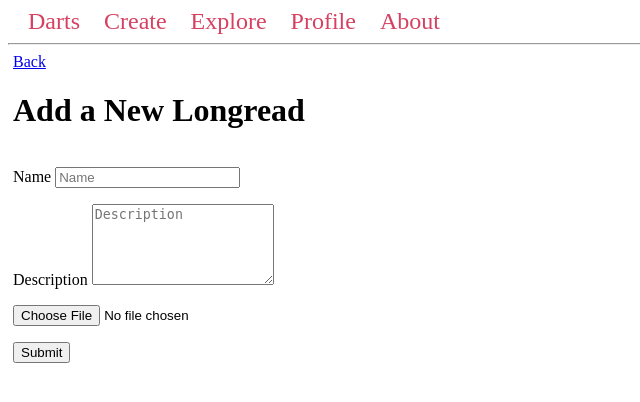
After one commit to azhesov/darts-mysql-flask, a Flask app: page /worlds/1/create/ in a window 1280 px wide. The commit adds this page. Shown: the top 402 px of the page, without its empty margins (0-640 px from the left). Run offline with Flask 3, Linux system fonts and the light colour scheme.

Commit message:
added functionality and photos

```diff
--- a/app.py
+++ b/app.py
@@ -1,14 +1,21 @@
 import os
-
-from flask import Flask, render_template, request, url_for, redirect
+import datetime
+import sqlalchemy
+from flask import Flask, render_template, request, url_for, redirect, session
 from flask_sqlalchemy import SQLAlchemy
+from sqlalchemy.types import TIMESTAMP
 from sqlalchemy import func
+from werkzeug.utils import secure_filename
 
 basedir = os.path.abspath(os.path.dirname(__file__))
-app = Flask(__name__)
-app.config['SQLALCHEMY_DATABASE_URI'] = \
-    'sqlite:///' + os.path.join(basedir, 'sqlite_darts.db')
+UPLOAD_FOLDER = os.path.join('staticFiles', 'images')
+
+app = Flask(__name__, template_folder='templates', static_folder='staticFiles')
+app.config['SQLALCHEMY_DATABASE_URI'] = 'sqlite:///' + os.path.join(basedir, 'sqlite_darts.db')
 app.config['SQLALCHEMY_TRACK_MODIFICATIONS'] = False
+app.config['UPLOAD_FOLDER'] = UPLOAD_FOLDER
+app.secret_key = 'Secret key'
+
 
 db = SQLAlchemy(app)
 
@@ -16,72 +23,477 @@ db = SQLAlchemy(app)
 class LongRead(db.Model):
     __tablename__ = 'LongRead'
     id = db.Column(db.Integer, primary_key=True)
+    world_id = db.Column(db.Integer, db.ForeignKey('World.id'), nullable=False)
     name = db.Column(db.String(100), nullable=False)
     description = db.Column(db.String(1000), nullable=False)
-    img_link = db.Column(db.String(200), nullable=False)
-    text = db.Column(db.String(10000), nullable=False)
+    img_link = db.Column(db.String(200), nullable=True)
+
+    # from timeline
+    map_link = db.Column(db.String(200), nullable=True)
+    time_line_link = db.Column(db.String(200), nullable=True)
+
+    chapters = db.relationship('Chapter', backref='longread', lazy=True)
+    blockcontents = db.relationship('BlockContent', backref='longread', lazy=True)
 
     def __repr__(self):
         return f'<LongRead {self.name}>'
 
 
-@app.route('/')
-def index():
+@app.route('/explore/')
+def longread_index():
     longreads = LongRead.query.all()
-    return render_template('index.html', longreads=longreads)
+    return render_template('longread_index.html', longreads=longreads)
 
 
-@app.route('/<int:longread_id>/')
+@app.route('/longreads/<int:longread_id>/')
 def longread(longread_id):
     longread = LongRead.query.get_or_404(longread_id)
-    return render_template('longread.html', longread=longread)
+    chapters = Chapter.query.filter(Chapter.longread_id == longread_id).all()
+    return render_template('longread.html', longread=longread, chapters=chapters)
 
 
-@app.route('/create/', methods=('GET', 'POST'))
-def create():
+@app.route('/worlds/<int:world_id>/create/', methods=('GET', 'POST'))
+def longread_create(world_id):
     if request.method == 'POST':
         name = request.form['name']
         description = request.form['description']
-        img_link = request.form['img_link']
-        text = request.form['text']
-        longread = LongRead(name=name,
-                          description=description,
-                          img_link=img_link,
-                          text=text)
+        uploaded_img = request.files['uploaded-file']
+        longread = LongRead(world_id=world_id,
+                            name=name,
+                            description=description)
+
         db.session.add(longread)
+        db.session.flush()
+        db.session.refresh(longread)
+        filename = uploaded_img.filename
+        if filename == '':
+            longread.img_link = "/staticFiles/images/QuestionMark.jpg"
+        else:
+            longread_img_name = "longread" + str(longread.id) + ".jpg"
+            uploaded_img.save(os.path.join(app.config['UPLOAD_FOLDER'], longread_img_name))
+            longread.img_link = "/" + os.path.join(app.config['UPLOAD_FOLDER'], longread_img_name)
         db.session.commit()
 
-        return redirect(url_for('index'))
+        return redirect(url_for('world', world_id=world_id))
 
-    return render_template('create.html')
+    return render_template('create_longread.html', world_id=world_id)
 
 
-@app.route('/<int:longread_id>/edit/', methods=('GET', 'POST'))
-def edit(longread_id):
+@app.route('/longreads/<int:longread_id>/edit/', methods=('GET', 'POST'))
+def longread_edit(longread_id):
     longread = LongRead.query.get_or_404(longread_id)
-
+    longread_id = longread.id
     if request.method == 'POST':
         name = request.form['name']
         description = request.form['description']
-        img_link = request.form['img_link']
-        text = request.form['text']
-
+        uploaded_img = request.files['uploaded-file']
+        filename = uploaded_img.filename
+        if filename != '':
+            if longread.img_link != "/staticFiles/images/QuestionMark.jpg":
+                os.remove(longread.img_link[1:])
+            longread_img_name = "longread" + str(longread.id) + ".jpg"
+            uploaded_img.save(os.path.join(app.config['UPLOAD_FOLDER'], longread_img_name))
+            longread.img_link = "/" + os.path.join(app.config['UPLOAD_FOLDER'], longread_img_name)
         longread.name = name
         longread.description = description
-        longread.img_link = img_link
-        longread.text = text
 
         db.session.add(longread)
         db.session.commit()
 
-        return redirect(url_for('index'))
+        return redirect(url_for('longread', longread_id=longread_id))
 
-    return render_template('edit.html', longread=longread)
+    return render_template('edit_longread.html', longread=longread)
 
 
-@app.post('/<int:longread_id>/delete/')
-def delete(longread_id):
+@app.post('/longreads/<int:longread_id>/delete_longread_image/')
+def delete_longread_image(longread_id):
     longread = LongRead.query.get_or_404(longread_id)
+    if longread.img_link != "/staticFiles/images/QuestionMark.jpg":
+        os.remove(longread.img_link[1:])
+        longread.img_link = "/staticFiles/images/QuestionMark.jpg"
+        db.session.add(longread)
+        db.session.commit()
+    return redirect(url_for('longread', longread_id=longread_id))
+
+
+@app.post('/longreads/<int:longread_id>/delete/')
+def longread_delete(longread_id):
+    longread = LongRead.query.get_or_404(longread_id)
+    world_id = longread.world_id
+    chapters = Chapter.query.filter(Chapter.longread_id == longread_id).all()
+    for chapter in chapters:
+        chapter_delete(chapter.id)
+    if longread.img_link != "/staticFiles/images/QuestionMark.jpg":
+        os.remove(longread.img_link[1:])
     db.session.delete(longread)
     db.session.commit()
-    return redirect(url_for('index'))
+    return redirect(url_for('world', world_id=world_id))
+
+
+class Chapter(db.Model):
+    __tablename__ = 'Chapter'
+    id = db.Column(db.Integer, primary_key=True)
+    name = db.Column(db.String(100), nullable=False)
+    longread_id = db.Column(db.Integer, db.ForeignKey('LongRead.id'), nullable=False)
+
+    blockcontents = db.relationship('BlockContent', backref='chapter', lazy=True)
+
+    def __repr__(self):
+        return f'<Chapter {self.name}>'
+
+
+@app.route('/chapter/<int:chapter_id>/')
+def chapter(chapter_id):
+    chapter = Chapter.query.get_or_404(chapter_id)
+    blockcontents = BlockContent.query.filter(BlockContent.chapter_id == chapter_id,
+                                              BlockContent.longread_id == chapter.longread_id).all()
+    return render_template('chapter.html', chapter=chapter, blockcontents=blockcontents)
+
+
+@app.route('/longreads/<int:longread_id>/create/', methods=('GET', 'POST'))
+def chapter_create(longread_id):
+    if request.method == 'POST':
+        name = request.form['name']
+
+        chapter = Chapter(name=name, longread_id=longread_id)
+
+        db.session.add(chapter)
+        db.session.commit()
+
+        return redirect(url_for('longread', longread_id=longread_id))
+
+    return render_template('create_chapter.html', longread_id=longread_id)
+
+
+@app.route('/chapter/<int:chapter_id>/edit/', methods=('GET', 'POST'))
+def chapter_edit(chapter_id):
+    chapter = Chapter.query.get_or_404(chapter_id)
+    longread_id = chapter.longread_id
+    if request.method == 'POST':
+        name = request.form['name']
+
+        chapter.name = name
+        chapter.longread_id = longread_id
+
+        db.session.add(chapter)
+        db.session.commit()
+
+        return redirect(url_for('chapter', chapter_id=chapter_id))
+
+    return render_template('edit_chapter.html', chapter=chapter)
+
+
+@app.post('/chapter/<int:chapter_id>/delete/')
+def chapter_delete(chapter_id):
+    chapter = Chapter.query.get_or_404(chapter_id)
+    longread_id = chapter.longread_id
+    blockcontents = BlockContent.query.filter(BlockContent.chapter_id == chapter_id,
+                                              BlockContent.longread_id == chapter.longread_id).all()
+    for blockcontent in blockcontents:
+        blockcontent_delete(blockcontent.id)
+    db.session.delete(chapter)
+    db.session.commit()
+    return redirect(url_for('longread', longread_id=longread_id))
+
+
+class BlockContent(db.Model):
+    __tablename__ = 'BlockContent'
+    id = db.Column(db.Integer, primary_key=True)
+    longread_id = db.Column(db.Integer, db.ForeignKey('LongRead.id'), nullable=False)
+    chapter_id = db.Column(db.Integer, db.ForeignKey('Chapter.id'), nullable=False)
+    text = db.Column(db.String(10000), nullable=True)
+    img_link = db.Column(db.String(200), nullable=True)
+
+    # from event
+    coordx = db.Column(db.Integer, nullable=True)
+    coordy = db.Column(db.Integer, nullable=True)
+    time = db.Column(db.DateTime(timezone=True), nullable=True)
+    floating_text = db.Column(db.String(200), nullable=True)
+
+    def __repr__(self):
+        return f'<BlockContent {self.name}>'
+
+
+@app.route('/blockcontent/<int:longread_id>/<int:chapter_id>/create/', methods=('GET', 'POST'))
+def blockcontent_create(longread_id, chapter_id):
+    if request.method == 'POST':
+        text = request.form['text']
+        uploaded_img = request.files['uploaded-file']
+        coordx = -1
+        coordy = -1
+        time = datetime.datetime.now()
+        floating_text = ""
+
+        blockcontent = BlockContent(longread_id=longread_id,
+                                    chapter_id=chapter_id,
+                                    text=text,
+                                    coordx=coordx,
+                                    coordy=coordy,
+                                    time=time,
+                                    floating_text=floating_text)
+        db.session.add(blockcontent)
+        db.session.flush()
+        db.session.refresh(blockcontent)
+        filename = uploaded_img.filename
+        if filename == '':
+            blockcontent.img_link = "/staticFiles/images/font.jpg"
+        else:
+            blockcontent_img_name = "blockcontent" + str(blockcontent.id) + ".jpg"
+            uploaded_img.save(os.path.join(app.config['UPLOAD_FOLDER'], blockcontent_img_name))
+            blockcontent.img_link = "/" + os.path.join(app.config['UPLOAD_FOLDER'], blockcontent_img_name)
+        db.session.commit()
+        return redirect(url_for('chapter', chapter_id=chapter_id))
+
+    return render_template('create_blockcontent.html', chapter_id=chapter_id)
+
+
+@app.route('/blockcontent/<int:blockcontent_id>/edit/', methods=('GET', 'POST'))
+def blockcontent_edit(blockcontent_id):
+    blockcontent = BlockContent.query.get_or_404(blockcontent_id)
+    chapter_id = blockcontent.chapter_id
+    if request.method == 'POST':
+        text = request.form['text']
+        uploaded_img = request.files['uploaded-file']
+        filename = uploaded_img.filename
+        if filename != '':
+            if blockcontent.img_link != "/staticFiles/images/font.jpg":
+                os.remove(blockcontent.img_link[1:])
+            blockcontent_img_name = "blockcontent" + str(blockcontent.id) + ".jpg"
+            uploaded_img.save(os.path.join(app.config['UPLOAD_FOLDER'], blockcontent_img_name))
+            blockcontent.img_link = "/" + os.path.join(app.config['UPLOAD_FOLDER'], blockcontent_img_name)
+        blockcontent.text = text
+
+        db.session.add(blockcontent)
+        db.session.commit()
+
+        return redirect(url_for('chapter', chapter_id=chapter_id))
+
+    return render_template('edit_blockcontent.html', blockcontent=blockcontent)
+
+
+@app.post('/blockcontent/<int:blockcontent_id>/delete_blockcontent_image/')
+def delete_blockcontent_image(blockcontent_id):
+    blockcontent = BlockContent.query.get_or_404(blockcontent_id)
+    if blockcontent.img_link != "/staticFiles/images/font.jpg":
+        os.remove(blockcontent.img_link[1:])
+        blockcontent.img_link = "/staticFiles/images/font.jpg"
+        db.session.add(blockcontent)
+        db.session.commit()
+    return redirect(url_for('chapter', chapter_id=blockcontent.chapter_id))
+
+
+@app.post('/blockcontent/<int:blockcontent_id>/delete/')
+def blockcontent_delete(blockcontent_id):
+    blockcontent = BlockContent.query.get_or_404(blockcontent_id)
+    chapter_id = blockcontent.chapter_id
+    if blockcontent.img_link != "/staticFiles/images/font.jpg":
+        os.remove(blockcontent.img_link[1:])
+    db.session.delete(blockcontent)
+    db.session.commit()
+    return redirect(url_for('chapter', chapter_id=chapter_id))
+
+
+class World(db.Model):
+    __tablename__ = 'World'
+    id = db.Column(db.Integer, primary_key=True)
+    name = db.Column(db.String(100), nullable=False)
+    img_link = db.Column(db.String(200), nullable=True)
+    description = db.Column(db.String(10000), nullable=False)
+
+    longreads = db.relationship('LongRead', backref='world', lazy=True)
+    worldodjs = db.relationship('WorldObj', backref='world', lazy=True)
+
+    def __repr__(self):
+        return f'<World {self.name}>'
+
+
+@app.route('/')
+def index():
+    worlds = World.query.all()
+    return render_template('world_index.html', worlds=worlds)
+
+@app.route('/worlds/')
+def world_index():
+    worlds = World.query.all()
+    return render_template('world_index.html', worlds=worlds)
+
+
+@app.route('/worlds/<int:world_id>/')
+def world(world_id):
+    world = World.query.get_or_404(world_id)
+    longreads = LongRead.query.filter(LongRead.world_id == world_id).all()
+    worldobjs = WorldObj.query.filter(WorldObj.world_id == world_id).all()
+    return render_template('world.html', world=world, longreads=longreads, worldobjs=worldobjs)
+
+
+@app.route('/worlds/create/', methods=('GET', 'POST'))
+def world_create():
+    if request.method == 'POST':
+        name = request.form['name']
+        description = request.form['description']
+        uploaded_img = request.files['uploaded-file']
+        world = World(name=name,
+                      description=description)
+
+        db.session.add(world)
+        db.session.flush()
+        db.session.refresh(world)
+        filename = uploaded_img.filename
+        if filename == '':
+            world.img_link = "/staticFiles/images/QuestionMark.jpg"
+        else:
+            world_img_name = "world" + str(world.id) + ".jpg"
+            uploaded_img.save(os.path.join(app.config['UPLOAD_FOLDER'], world_img_name))
+            world.img_link = "/" + os.path.join(app.config['UPLOAD_FOLDER'], world_img_name)
+        db.session.commit()
+        return redirect(url_for('world_index'))
+
+    return render_template('create_world.html')
+
+
+@app.route('/worlds/<int:world_id>/edit/', methods=('GET', 'POST'))
+def world_edit(world_id):
+    world = World.query.get_or_404(world_id)
+    world_id = world.id
+
+    if request.method == 'POST':
+        name = request.form['name']
+        uploaded_img = request.files['uploaded-file']
+        description = request.form['description']
+        filename = uploaded_img.filename
+        if filename != '':
+            if world.img_link != "/staticFiles/images/QuestionMark.jpg":
+                os.remove(world.img_link[1:])
+            world_img_name = "world" + str(world.id) + ".jpg"
+            uploaded_img.save(os.path.join(app.config['UPLOAD_FOLDER'], world_img_name))
+            world.img_link = "/" + os.path.join(app.config['UPLOAD_FOLDER'], world_img_name)
+        world.name = name
+        world.description = description
+
+        db.session.add(world)
+        db.session.commit()
+
+        return redirect(url_for('world', world_id=world_id))
+
+    return render_template('edit_world.html', world=world)
+
+
+@app.post('/worlds/<int:world_id>/delete_world_image/')
+def delete_world_image(world_id):
+    world = World.query.get_or_404(world_id)
+    if world.img_link != "/staticFiles/images/QuestionMark.jpg":
+        os.remove(world.img_link[1:])
+        world.img_link = "/staticFiles/images/QuestionMark.jpg"
+        db.session.add(world)
+        db.session.commit()
+    return redirect(url_for('world', world_id=world_id))
+
+
+@app.post('/worlds/<int:world_id>/delete/')
+def world_delete(world_id):
+    world = World.query.get_or_404(world_id)
+    longreads = LongRead.query.filter(LongRead.world_id == world_id).all()
+    worldobjs = WorldObj.query.filter(WorldObj.world_id == world_id).all()
+    for longread in longreads:
+        longread_delete(longread.id)
+    for worldobj in worldobjs:
+        worldobj_delete(worldobj.id)
+    if world.img_link != "/staticFiles/images/QuestionMark.jpg":
+        os.remove(world.img_link[1:])
+    db.session.delete(world)
+    db.session.commit()
+    return redirect(url_for('world_index'))
+
+
+blockcontents = db.Table('blockcontents',
+                         db.Column('blockcontent_id', db.Integer, db.ForeignKey('BlockContent.id'), primary_key=True),
+                         db.Column('worldobj_id', db.Integer, db.ForeignKey('WorldObj.id'), primary_key=True)
+                         )
+
+
+class WorldObj(db.Model):
+    __tablename__ = 'WorldObj'
+    id = db.Column(db.Integer, primary_key=True)
+    world_id = db.Column(db.Integer, db.ForeignKey('World.id'), nullable=False)
+    description = db.Column(db.String(1000), nullable=False)
+    img_link = db.Column(db.String(200), nullable=True)
+
+    blockcontents = db.relationship('BlockContent',
+                                    secondary=blockcontents,
+                                    lazy='subquery',
+                                    backref=db.backref('worldobj', lazy=True))
+
+    def __repr__(self):
+        return f'<WorldObj {self.name}>'
+
+
+@app.route('/worlds/<int:world_id>/create_worldobj/', methods=('GET', 'POST'))
+def worldobj_create(world_id):
+    if request.method == 'POST':
+        description = request.form['description']
+        uploaded_img = request.files['uploaded-file']
+
+        worldobj = WorldObj(world_id=world_id,
+                            description=description)
+
+        db.session.add(worldobj)
+        db.session.flush()
+        db.session.refresh(worldobj)
+        filename = uploaded_img.filename
+        if filename == '':
+            worldobj.img_link = "/staticFiles/images/QuestionMark.jpg"
+        else:
+            worldobj_img_name = "worldobj" + str(worldobj.id) + ".jpg"
+            uploaded_img.save(os.path.join(app.config['UPLOAD_FOLDER'], worldobj_img_name))
+            worldobj.img_link = "/" + os.path.join(app.config['UPLOAD_FOLDER'], worldobj_img_name)
+        db.session.commit()
+
+        return redirect(url_for('world', world_id=world_id))
+
+    return render_template('create_worldobj.html', world_id=world_id)
+
+
+@app.route('/worldobj/<int:worldobj_id>/edit/', methods=('GET', 'POST'))
+def worldobj_edit(worldobj_id):
+    worldobj = WorldObj.query.get_or_404(worldobj_id)
+    world_id = worldobj.world_id
+    if request.method == 'POST':
+        description = request.form['description']
+        uploaded_img = request.files['uploaded-file']
+        filename = uploaded_img.filename
+        if filename != '':
+            if worldobj.img_link != "/staticFiles/images/QuestionMark.jpg":
+                os.remove(worldobj.img_link[1:])
+            worldobj_img_name = "worldobj" + str(worldobj.id) + ".jpg"
+            uploaded_img.save(os.path.join(app.config['UPLOAD_FOLDER'], worldobj_img_name))
+            worldobj.img_link = "/" + os.path.join(app.config['UPLOAD_FOLDER'], worldobj_img_name)
+        worldobj.description = description
+
+        db.session.add(worldobj)
+        db.session.commit()
+
+        return redirect(url_for('world', world_id=world_id))
+
+    return render_template('edit_worldobj.html', worldobj=worldobj)
+
+
+@app.post('/worldobj/<int:worldobj_id>/delete_worldobj_image/')
+def delete_worldobj_image(worldobj_id):
+    worldobj = WorldObj.query.get_or_404(worldobj_id)
+    if worldobj.img_link != "/staticFiles/images/QuestionMark.jpg":
+        os.remove(worldobj.img_link[1:])
+        worldobj.img_link = "/staticFiles/images/QuestionMark.jpg"
+        db.session.add(worldobj)
+        db.session.commit()
+    return redirect(url_for('world', world_id=worldobj.world_id))
+
+
+@app.post('/worldobj/<int:worldobj_id>/delete/')
+def worldobj_delete(worldobj_id):
+    worldobj = WorldObj.query.get_or_404(worldobj_id)
+    world_id = worldobj.world_id
+    if worldobj.img_link != "/staticFiles/images/QuestionMark.jpg":
+        os.remove(worldobj.img_link[1:])
+    db.session.delete(worldobj)
+    db.session.commit()
+    return redirect(url_for('world', world_id=world_id))
--- a/templates/base.html
+++ b/templates/base.html
@@ -21,6 +21,14 @@
             padding: 10px;
             margin: 5px;
             background-color: #f3f3f3;
+            inline-size: 90%;
+        }
+
+        .world {
+            flex: 20%;
+            padding: 10px;
+            margin: 5px;
+            background-color: #f4f4f4;
             inline-size: 100%;
         }
 
@@ -31,16 +39,18 @@
 
         nav a {
             color: #d64161;
-            font-size: 3em;
-            margin-left: 50px;
+            font-size: 1.5em;
+            margin-left: 20px;
             text-decoration: none;
         }
     </style>
 </head>
 <body>
     <nav>
-        <a href="{{ url_for('index') }}">Darts Project</a>
-        <a href="{{ url_for('create') }}">Create</a>
+        <a href="{{ url_for('world_index') }}">Darts</a>
+        <a href="{{ url_for('world_create') }}">Create</a>
+        <a href="{{ url_for('longread_index') }}">Explore</a>
+        <a href="#">Profile</a>
         <a href="#">About</a>
     </nav>
     <hr>
--- /dev/null
+++ b/templates/create_longread.html
@@ -0,0 +1,29 @@
+{% extends 'base.html' %}
+
+{% block content %}
+    <a href="{{ url_for('world', world_id=world_id) }}">Back</a>
+    <h1 style="width: 100%">{% block title %} Add a New Longread {% endblock %}</h1>
+    <form method="post" enctype="multipart/form-data">
+        <p>
+            <label for="name">Name</label>
+            <input type="text" name="name"
+                   placeholder="Name">
+            </input>
+        </p>
+
+        <p>
+            <label for="description">Description</label>
+            <textarea name="description"
+                  placeholder="Description"
+                  rows="5"
+                  cols="20"
+                  ></textarea>
+        </p>
+
+        <input type="file" id="myFile" name="uploaded-file" accept=".jpg">
+
+        <p>
+            <button type="submit">Submit</button>
+        </p>
+    </form>
+{% endblock %}
--- a/templates/index.html
+++ b/templates/longread_index.html
@@ -1,11 +1,10 @@
 {% extends 'base.html' %}
 
 {% block content %}
-    <h1 class="title">{% block title %} Longreads {% endblock %}</h1>
+    <h1 class="title">{% block title %} Explore Longreads from different authors {% endblock %}</h1>
     <div class="content">
         {% for longread in longreads %}
             <div class="longread">
-                <p><b>#{{ longread.id }}</b></p>
                 <b>
                     <p class="name">
                         <a href="{{ url_for('longread', longread_id=longread.id)}}">
@@ -14,7 +13,6 @@
                     </p>
                 </b>
                 <p>{{ longread.description }}</p>
-                <p>{{ longread.img_link }}</p>
             </div>
         {% endfor %}
     </div>
```
Also changed, not shown: templates/create.html (deleted, +0 -38 lines), templates/edit_longread.html (renamed from templates/edit.html, +4 -17 lines), templates/longread.html (+28 -8 lines), sqlite_darts.db (deleted).
